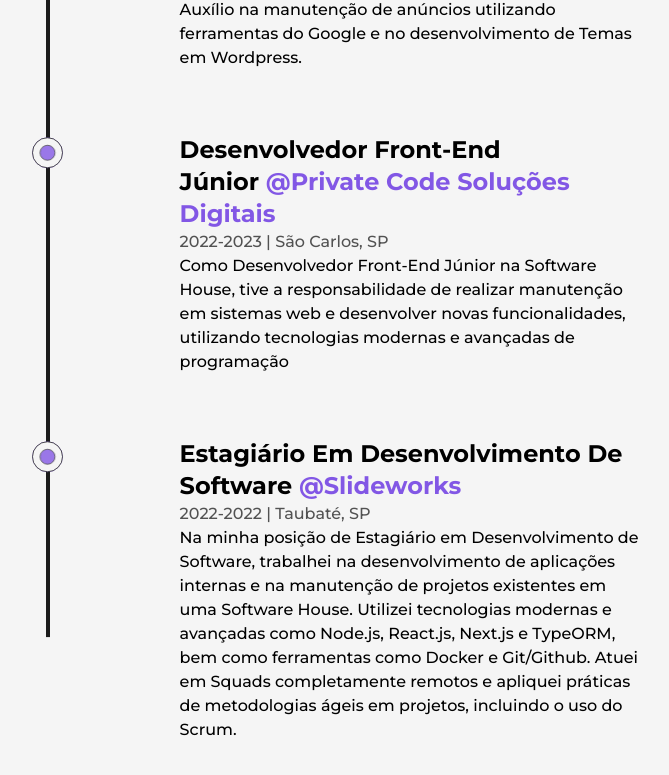
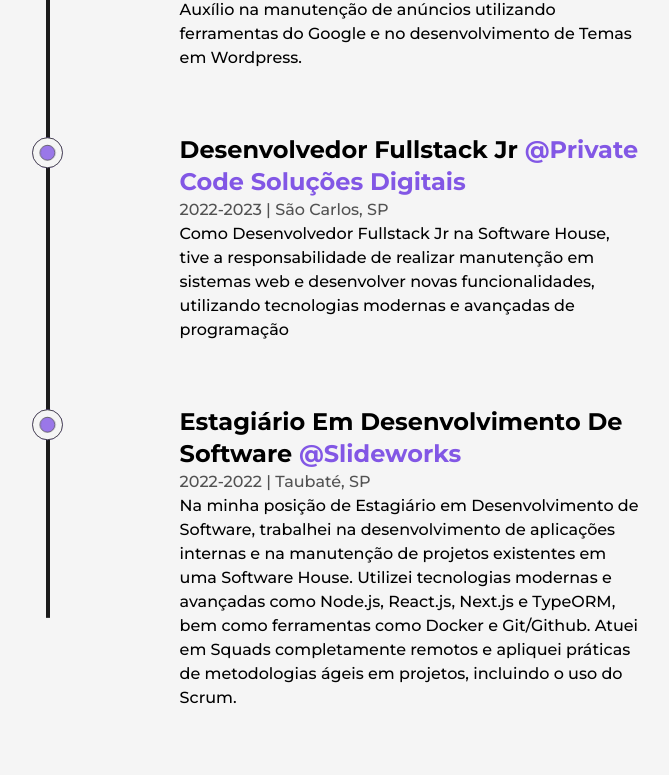
Before and after one commit to savio-2-lopes/New-Starter-Portfolio, a Next.js app: page /about in a window 1280 px wide. Shown: the part 1830-2605 px from the top of the page, without its empty margins (246-915 px from the left). Built offline with nearby package versions, Linux system fonts and the light colour scheme.

Commit message:
Atualização do CV

```diff
--- a/src/components/Experience.tsx
+++ b/src/components/Experience.tsx
@@ -95,12 +95,12 @@ const Experience = () => {
             work="Auxílio na manutenção de anúncios utilizando ferramentas do Google e no desenvolvimento de Temas em Wordpress."
           />
           <Details
-            position="Desenvolvedor Front-End Júnior"
+            position="Desenvolvedor Fullstack Jr"
             time="2022-2023"
             address="São Carlos, SP"
             company="Private Code Soluções Digitais"
             companyLink="https://privatecode.com.br/"
-            work="Como Desenvolvedor Front-End Júnior na Software House, tive a responsabilidade de realizar manutenção em sistemas web e desenvolver novas funcionalidades, utilizando tecnologias modernas e avançadas de programação"
+            work="Como Desenvolvedor Fullstack Jr na Software House, tive a responsabilidade de realizar manutenção em sistemas web e desenvolver novas funcionalidades, utilizando tecnologias modernas e avançadas de programação"
           />
           <Details
             position="Estagiário em Desenvolvimento de Software"
```
Also changed, not shown: 1 other file (tests, documents, lock files or other folders).
